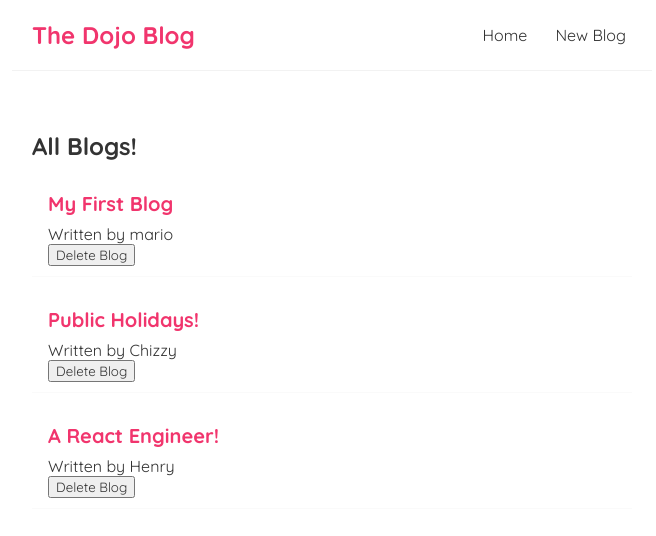
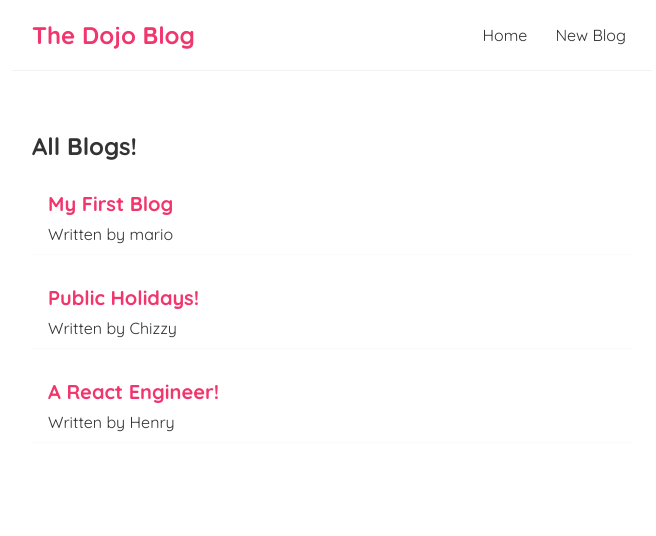
Before and after one commit to McHenro/A-Simple-React-Blog, a React (Create React App) app: page / in a window 1280 px wide. Shown: the top 536 px of the page, without its empty margins (308-964 px from the left). Built offline with nearby package versions, Linux system fonts and the light colour scheme; data requests are answered from the project's data file.

Commit message:
making a custom hook

```diff
--- a/src/BlogList.js
+++ b/src/BlogList.js
@@ -6,7 +6,6 @@
         <div className="blog-preview" key={blog.id}>
           <h2>{blog.title}</h2>
           <p> Written by {blog.author}</p>
-          <button onClick={() => handleDelete(blog.id)}>Delete Blog</button>
         </div>
       ))}
     </div>
--- a/src/Home.js
+++ b/src/Home.js
@@ -1,68 +1,15 @@
-import { useState } from "react";
-import { useEffect } from "react";
 import BlogList from "./BlogList";
-// import axios from 'axios';
+import useFetch from "./useFetch";
 
 
 const Home = () => {
-  const [blogs, setBlogs] = useState(null);
-  const [isPending, setIspending] = useState(true);
-  const [error, setError] = useState(null);
-
-
-  // useEffect(() => {
-  //   setTimeout(() => {
-  //     axios.get("http://localhost:8000/blogss")
-  //       .then(res => {
-  //         console.log(res)
-  //         if(!res.data){
-  //           throw Error('could not fetch data for this resource')
-  //         }
-  //         setBlogs(res.data);
-  //         setIspending(false);
-  //       })
-  //       .catch(err => {
-  //         console.log(err.message);
-  //       });
-  //   }, 1000);
-  // }, []);
-
-   useEffect(() => {
-     setTimeout(() => {
-       fetch("http://localhost:8000/blogs")
-         .then((res) => {
-           if (!res.ok) {
-             throw Error("could not fetch data for that resource");
-           }
-          return res.json();
-         })
-         .then((data)=>{
-            setBlogs(data);
-            setIspending(false);
-         })
-         .catch((err) => {
-           setError(err.message);
-           setIspending(false);
-         });
-     }, 1000);
-   }, []);
-
-  const handleDelete = (id) => {
-    const newBlog = blogs.filter((blog) => blog.id !== id);
-    setBlogs(newBlog);
-  };
+  const { data: blogs, isPending, error } = useFetch("http://localhost:8000/blogs");
 
   return (
     <div className="home">
       {error && <div>{error}</div>}
       {isPending && <div>loading...</div>}
-      {blogs && (
-        <BlogList
-          blogs={blogs}
-          title="All Blogs!"
-          handleDelete={handleDelete}
-        />
-      )}
+      {blogs && <BlogList blogs={blogs} title="All Blogs!" />}
     </div>
   );
 };
--- /dev/null
+++ b/src/useFetch.js
@@ -0,0 +1,31 @@
+import { useState, useEffect } from "react";
+
+const useFetch = (url) => {
+
+    const [data, setData] = useState(null);
+    const [isPending, setIspending] = useState(true);
+    const [error, setError] = useState(null);
+
+    useEffect(() => {
+    setTimeout(() => {
+       fetch(url)
+         .then((res) => {
+           if (!res.ok) {
+             throw Error("could not fetch data for that resource");
+           }
+          return res.json();
+         })
+         .then((data)=>{
+            setData(data);
+            setIspending(false);
+         })
+         .catch((err) => {
+           setError(err.message);
+           setIspending(false);
+         });
+     }, 1000);
+   }, [url]);
+    return {data, isPending, error}
+}
+
+export default useFetch;
```
